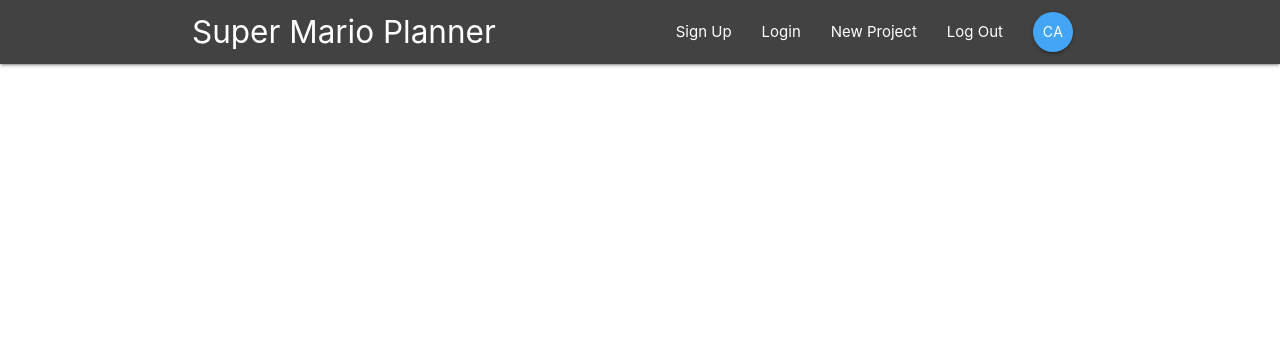
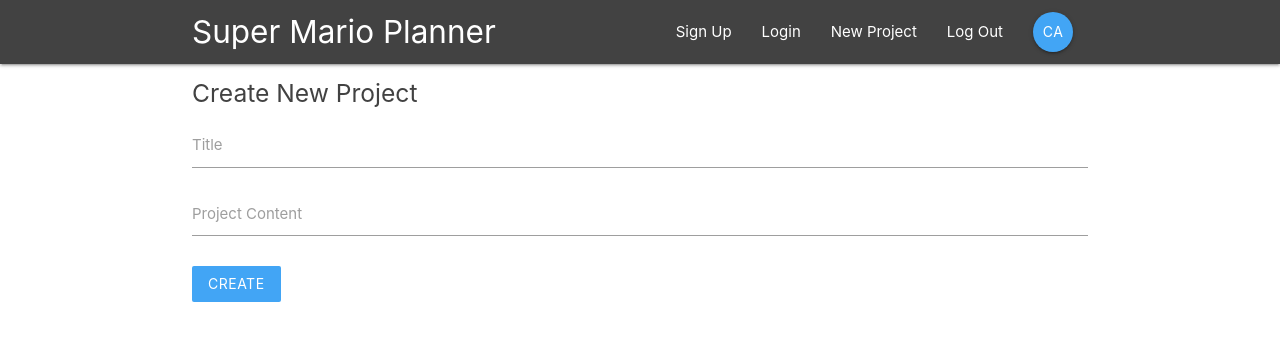
Before and after one commit to chrissie-akau/react-redux-firebase, a React (Create React App) app: page /create in a window 1280 px wide. Shown: the top 340 px of the page. Built offline with nearby package versions, Linux system fonts and the light colour scheme.

Commit message:
Create Project component done

```diff
--- a/src/App.js
+++ b/src/App.js
@@ -8,6 +8,7 @@
 import ProjectDetails from './components/projects/ProjectDetails'
 import SignIn from './components/auth/SignIn'
 import SignUp from './components/auth/SignUp'
+import CreateProject from './components/projects/CreateProject'
 
 class App extends Component {
   state = {  }
@@ -21,6 +22,7 @@
             <Route path='/project/:id' component={ProjectDetails} />
             <Route path='/signin' component={SignIn} />
             <Route path='/signup' component={SignUp} />
+            <Route path='/create' component={CreateProject} />
           </Switch>
         </div>
       </Router>
--- a/src/components/projects/CreateProject.js
+++ b/src/components/projects/CreateProject.js
@@ -0,0 +1,42 @@
+import React, { Component } from 'react'
+
+class CreateProject extends Component {
+    state = {
+        title: "",
+        content: ""
+    }
+
+    handleChange = (e) => {
+        this.setState({
+            [e.target.id]: e.target.value
+        })
+    }
+
+    handleSubmit = (e) => {
+        e.preventDefault()
+        console.log(this.state)
+    }
+
+    render() {
+        return (
+            <div className="container">
+                <form onSubmit = {this.handleSubmit} className="white">
+                    <h5 className="grey-text text-darken-3">Create New Project</h5>
+                        <div className="input-field">
+                            <label htmlFor="title">Title</label>
+                            <input type="text" id="title" onChange={this.handleChange}/>
+                        </div>
+                        <div className="input-field">
+                            <label htmlFor="content">Project Content</label>
+                            <textarea id="content" className="materialize-textarea" onChange={this.handleChange}></textarea>
+                        </div>
+                        <div className="input-field">
+                            <button className="btn blue lighten-1 z-depth-0">Create</button>
+                        </div>
+                </form>
+            </div>
+        )
+    }
+}
+
+export default CreateProject
```
